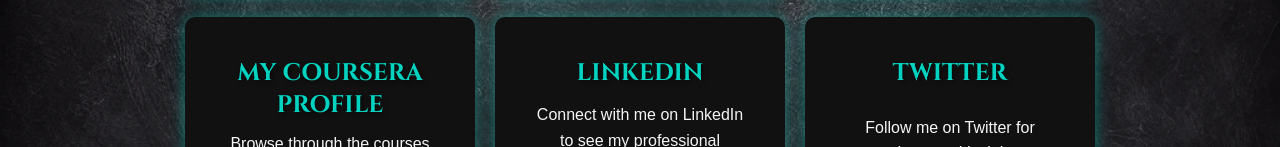
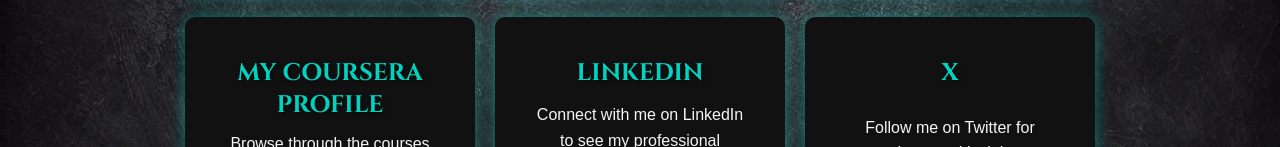
Before and after one commit to PennyH0W/Portfolio, a plain HTML site: page projects.html in a window 1280 px wide. Shown: the part 727-874 px from the top of the page. Drawn offline with Linux system fonts and the light colour scheme.

Commit message:
Add files via upload

```diff
--- a/projects.html
+++ b/projects.html
@@ -43,7 +43,7 @@
                 <a href="https://www.linkedin.com/in/penny-howard-7859b072/" target="_blank" class="card-link">Visit LinkedIn</a>
             </div>
             <div class="card">
-                <h2 class="card-title">Twitter</h2>
+                <h2 class="card-title">X</h2>
                 <p class="card-description">Follow me on Twitter for updates and insights.</p>
                 <a href="https://x.com/PennyAtSpyder" target="_blank" target="_blank" class="card-link">PennyAtSpyder</a>
             </div>
```
